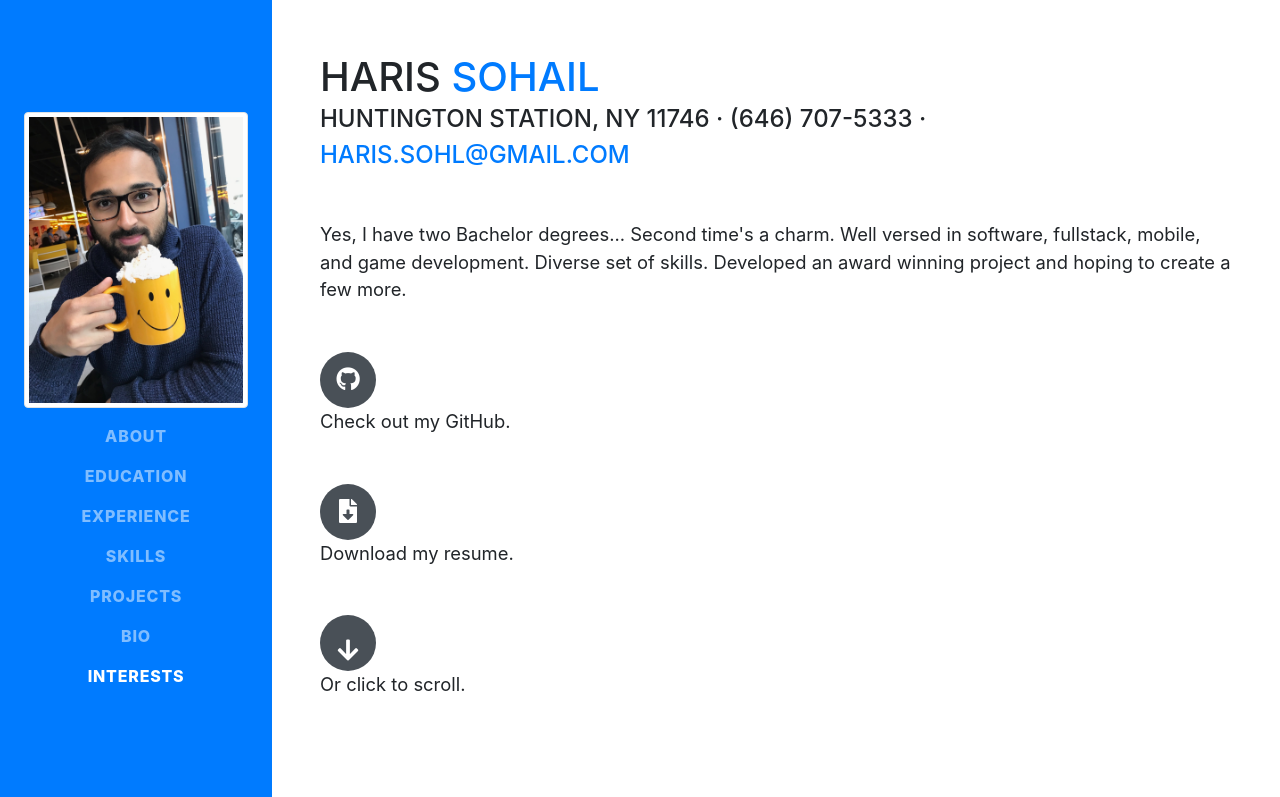
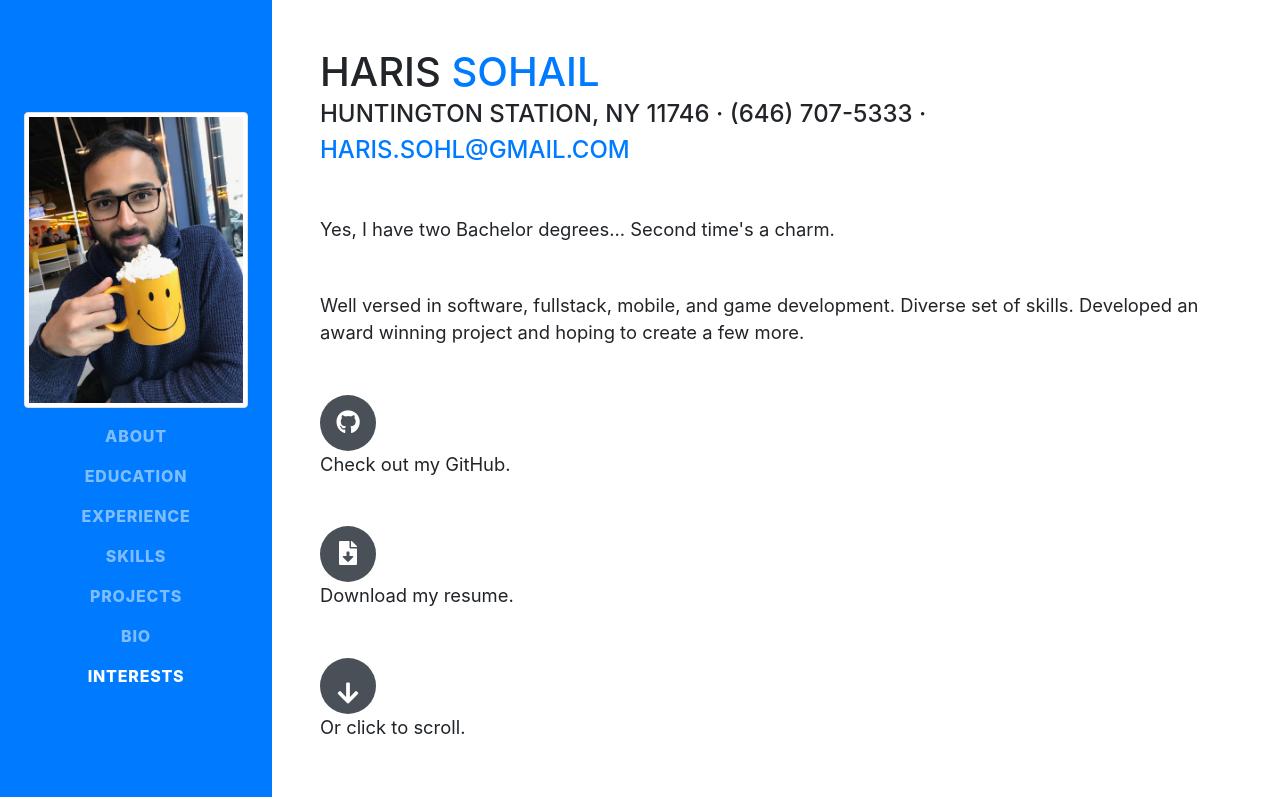
Before and after one commit to Ha-So/Portfolio, a website with bundled scripts: page index.html in a window 1280 px wide. Shown: the top 797 px of the page. Built offline with nearby package versions, Linux system fonts and the light colour scheme; a web font is replaced by a local one.

Commit message:
Update index.html

```diff
--- a/index.html
+++ b/index.html
@@ -76,8 +76,8 @@
           <div class="subheading mb-5">Huntington Station, NY 11746 · (646) 707-5333 ·
             <a href="mailto:Haris.Sohl@gmail.com">Haris.Sohl@gmail.com</a>
           </div>
-          <p class="lead mb-5">Yes, I have two Bachelor degrees... Second time's a charm.
-
+          <p class="lead mb-5">Yes, I have two Bachelor degrees... Second time's a charm. </p>
+<p class="lead mb-5">
 Well versed in software, fullstack, mobile, and game development. Diverse set of skills. Developed an award winning project and hoping to create a few more.
 </p>
 
```
